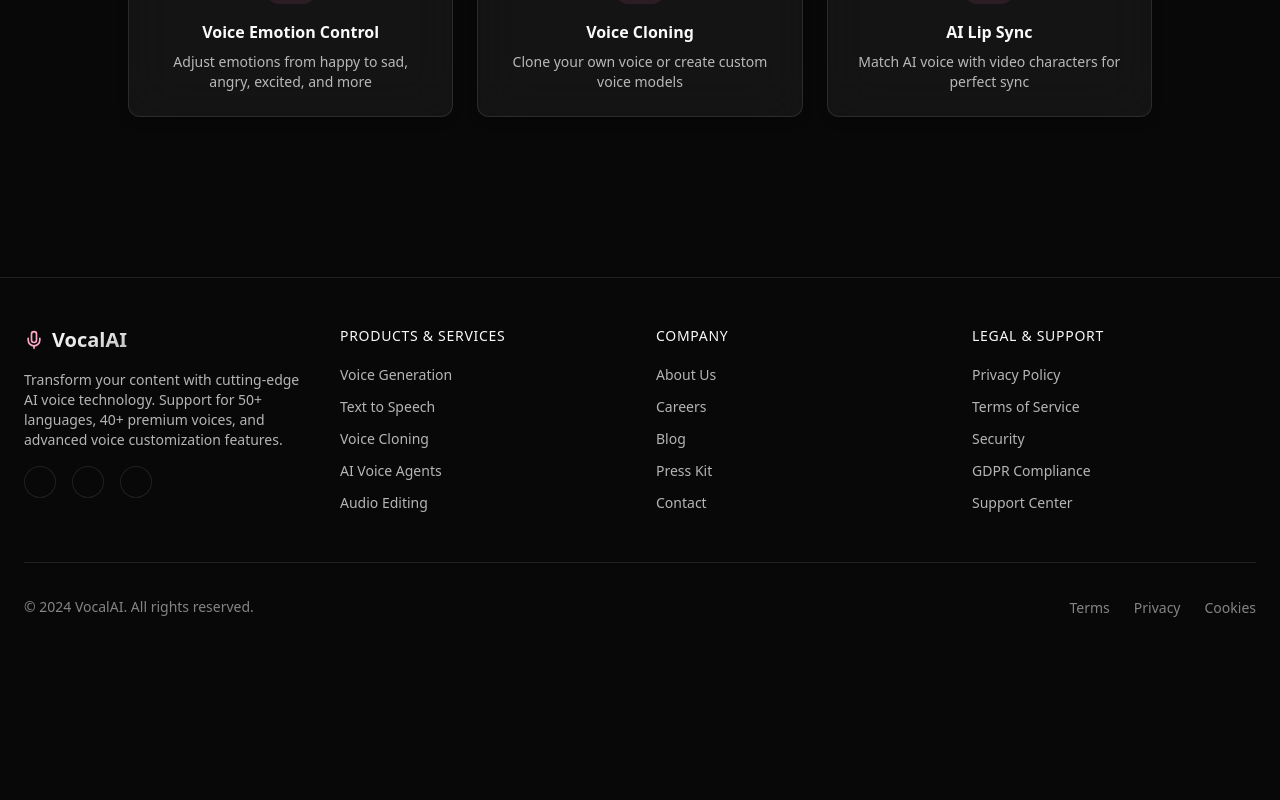
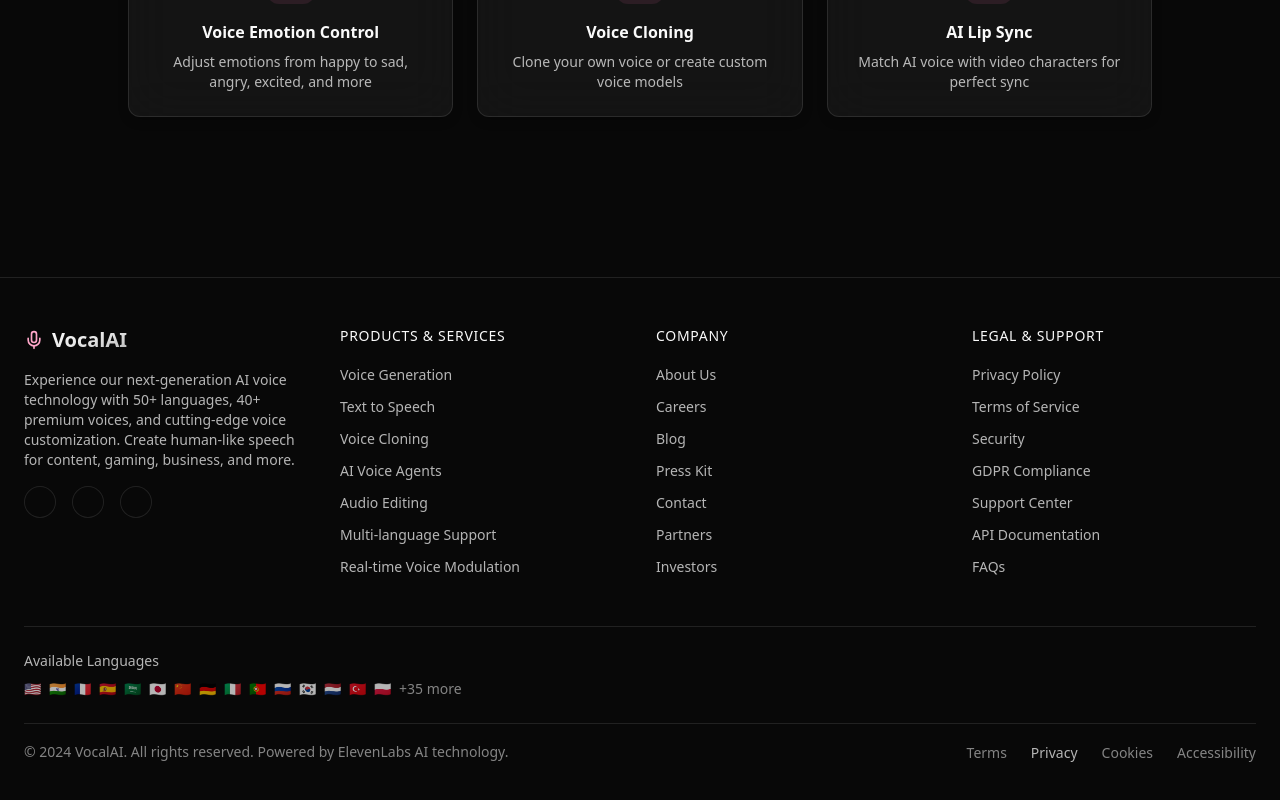
Before and after one commit to Kunal5s/kunkaivoices, a React (Vite) app: page /features in a window 1280 px wide. Shown: the part 1203-2003 px from the top of the page. Before the commit the page ends 1870 px from the top, so only its background shows below. Built offline with nearby package versions, Linux system fonts and the light colour scheme.

Commit message:
Update application features and content
Adds multiple languages, AI voices, and improves features. Also updates footer section with company and legal information.

```diff
--- a/src/components/Footer.tsx
+++ b/src/components/Footer.tsx
@@ -2,6 +2,7 @@
 import { Mic } from "lucide-react";
 import { Button } from "@/components/ui/button";
 import { Link } from "react-router-dom";
+import { LANGUAGES } from "@/lib/constants";
 
 const Footer = () => {
   return (
@@ -15,7 +16,7 @@ const Footer = () => {
               <span className="text-xl font-bold text-gradient">VocalAI</span>
             </div>
             <p className="text-white/70 text-sm mb-4">
-              Transform your content with cutting-edge AI voice technology. Support for 50+ languages, 40+ premium voices, and advanced voice customization features.
+              Experience our next-generation AI voice technology with 50+ languages, 40+ premium voices, and cutting-edge voice customization. Create human-like speech for content, gaming, business, and more.
             </p>
             <div className="flex space-x-4">
               <Button
@@ -70,6 +71,16 @@ const Footer = () => {
                   Audio Editing
                 </Link>
               </li>
+              <li>
+                <Link to="/features" className="text-white/70 hover:text-white text-sm transition-colors">
+                  Multi-language Support
+                </Link>
+              </li>
+              <li>
+                <Link to="/features" className="text-white/70 hover:text-white text-sm transition-colors">
+                  Real-time Voice Modulation
+                </Link>
+              </li>
             </ul>
           </div>
 
@@ -99,6 +110,16 @@ const Footer = () => {
               <li>
                 <Link to="/contact" className="text-white/70 hover:text-white text-sm transition-colors">
                   Contact
+                </Link>
+              </li>
+              <li>
+                <Link to="/partners" className="text-white/70 hover:text-white text-sm transition-colors">
+                  Partners
+                </Link>
+              </li>
+              <li>
+                <Link to="/investors" className="text-white/70 hover:text-white text-sm transition-colors">
+                  Investors
                 </Link>
               </li>
             </ul>
@@ -132,13 +153,37 @@ const Footer = () => {
                   Support Center
                 </Link>
               </li>
+              <li>
+                <Link to="/api-docs" className="text-white/70 hover:text-white text-sm transition-colors">
+                  API Documentation
+                </Link>
+              </li>
+              <li>
+                <Link to="/faq" className="text-white/70 hover:text-white text-sm transition-colors">
+                  FAQs
+                </Link>
+              </li>
             </ul>
           </div>
         </div>
 
-        <div className="mt-12 pt-8 border-t border-white/10 flex flex-col md:flex-row justify-between items-center">
+        <div className="mt-12 pt-6 border-t border-white/10">
+          <div className="text-white/70 text-sm mb-6">
+            <h5 className="font-medium mb-2">Available Languages</h5>
+            <div className="flex flex-wrap gap-2">
+              {LANGUAGES.slice(0, 15).map((lang) => (
+                <span key={lang.id} className="inline-flex items-center" title={lang.name}>
+                  {lang.flag}
+                </span>
+              ))}
+              <span className="text-white/50">+{LANGUAGES.length - 15} more</span>
+            </div>
+          </div>
+        </div>
+
+        <div className="pt-4 border-t border-white/10 flex flex-col md:flex-row justify-between items-center">
           <p className="text-white/50 text-sm">
-            © 2024 VocalAI. All rights reserved.
+            © 2024 VocalAI. All rights reserved. Powered by ElevenLabs AI technology.
           </p>
           <div className="mt-4 md:mt-0">
             <ul className="flex space-x-6">
@@ -148,13 +193,18 @@ const Footer = () => {
                 </Link>
               </li>
               <li>
-                <Link to="/privacy" className="text-white/50 hover:text-white text-sm transition-colors">
+                <Link to="/privacy" className="text-white/70 hover:text-white text-sm transition-colors">
                   Privacy
                 </Link>
               </li>
               <li>
                 <Link to="/cookies" className="text-white/50 hover:text-white text-sm transition-colors">
                   Cookies
+                </Link>
+              </li>
+              <li>
+                <Link to="/accessibility" className="text-white/50 hover:text-white text-sm transition-colors">
+                  Accessibility
                 </Link>
               </li>
             </ul>
--- a/src/pages/NotFound.tsx
+++ b/src/pages/NotFound.tsx
@@ -1,5 +1,11 @@
+
 import { useLocation } from "react-router-dom";
 import { useEffect } from "react";
+import { Button } from "@/components/ui/button";
+import { ArrowLeft } from "lucide-react";
+import { Link } from "react-router-dom";
+import Navbar from "@/components/Navbar";
+import Footer from "@/components/Footer";
 
 const NotFound = () => {
   const location = useLocation();
@@ -12,14 +18,30 @@ const NotFound = () => {
   }, [location.pathname]);
 
   return (
-    <div className="min-h-screen flex items-center justify-center bg-gray-100">
-      <div className="text-center">
-        <h1 className="text-4xl font-bold mb-4">404</h1>
-        <p className="text-xl text-gray-600 mb-4">Oops! Page not found</p>
-        <a href="/" className="text-blue-500 hover:text-blue-700 underline">
-          Return to Home
-        </a>
+    <div className="min-h-screen bg-background relative overflow-hidden">
+      <div className="bg-noise absolute inset-0 z-0 opacity-30"></div>
+      <div className="absolute top-0 right-0 w-[500px] h-[500px] rounded-full bg-pink/5 blur-[150px] opacity-60 z-0"></div>
+
+      <Navbar />
+
+      <div className="container px-4 py-20 flex items-center justify-center min-h-[70vh] relative z-10">
+        <div className="glass-morphism rounded-xl p-8 md:p-12 max-w-2xl mx-auto text-center animate-smooth-appear">
+          <h1 className="text-5xl font-bold text-gradient mb-6">404</h1>
+          <h2 className="text-2xl font-semibold mb-4">Page Not Found</h2>
+          <p className="text-white/70 mb-8">
+            Sorry, the page you're looking for doesn't exist or has been moved.
+            Don't worry, you can return to our homepage and explore our AI voice technology.
+          </p>
+          <Button asChild className="bg-pink hover:bg-pink-dark transition-colors pink-glow">
+            <Link to="/">
+              <ArrowLeft className="mr-2 h-4 w-4" />
+              Back to Homepage
+            </Link>
+          </Button>
+        </div>
       </div>
+
+      <Footer />
     </div>
   );
 };
```
